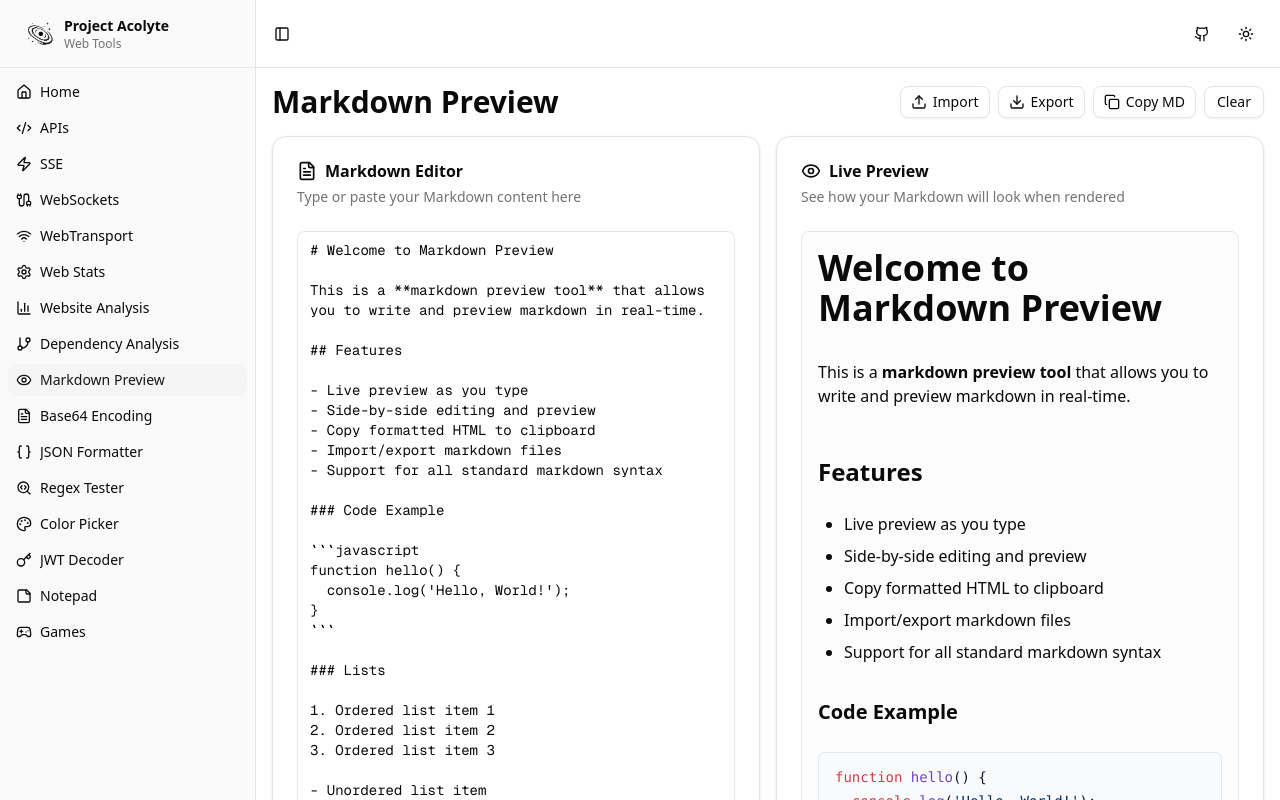
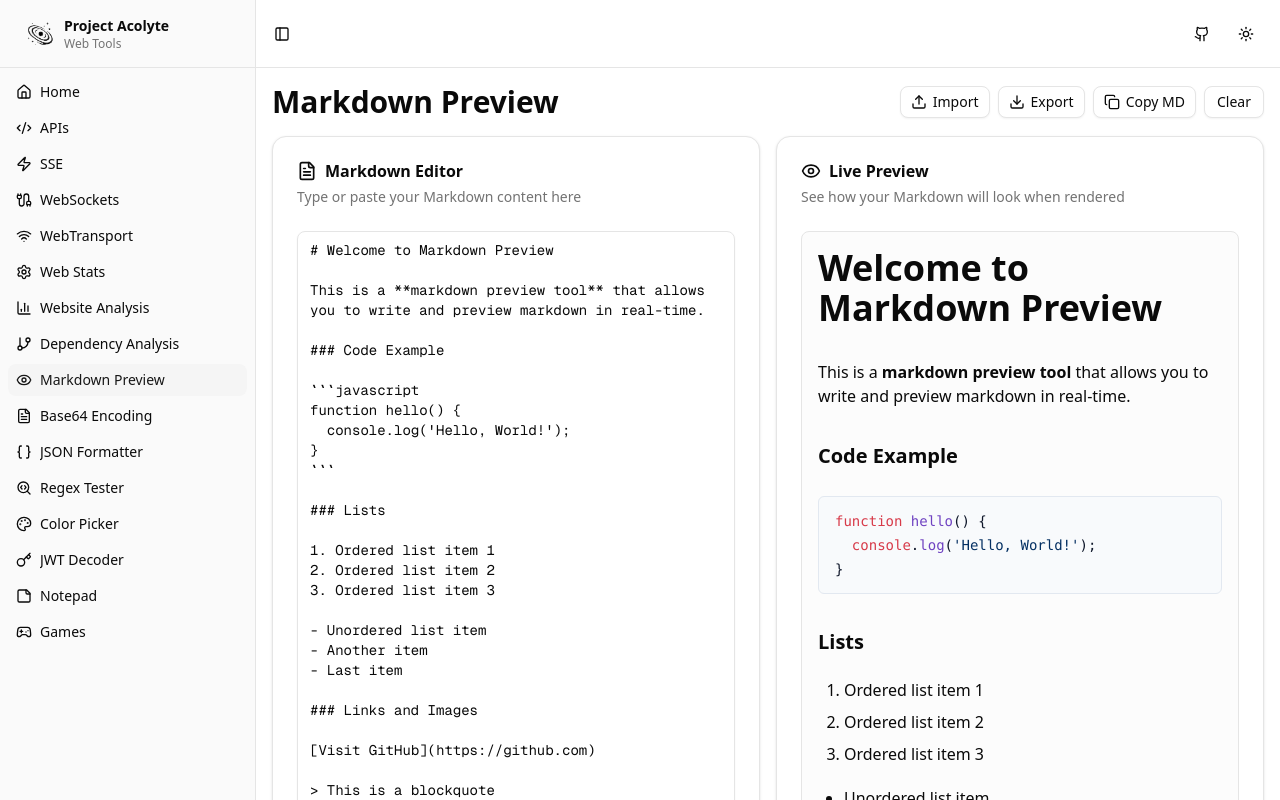
Before and after one commit to jbouder/acolyte, a Next.js app: page /markdown-preview in a window 1280 px wide. Shown: the top 800 px of the page. Built offline with nearby package versions, Linux system fonts and the light colour scheme.

Commit message:
Update page.tsx

```diff
--- a/app/markdown-preview/page.tsx
+++ b/app/markdown-preview/page.tsx
@@ -20,14 +20,6 @@ export default function MarkdownPreviewPage() {
   const [markdown, setMarkdown] = useState(`# Welcome to Markdown Preview
 
 This is a **markdown preview tool** that allows you to write and preview markdown in real-time.
-
-## Features
-
-- Live preview as you type
-- Side-by-side editing and preview
-- Copy formatted HTML to clipboard
-- Import/export markdown files
-- Support for all standard markdown syntax
 
 ### Code Example
 
```
